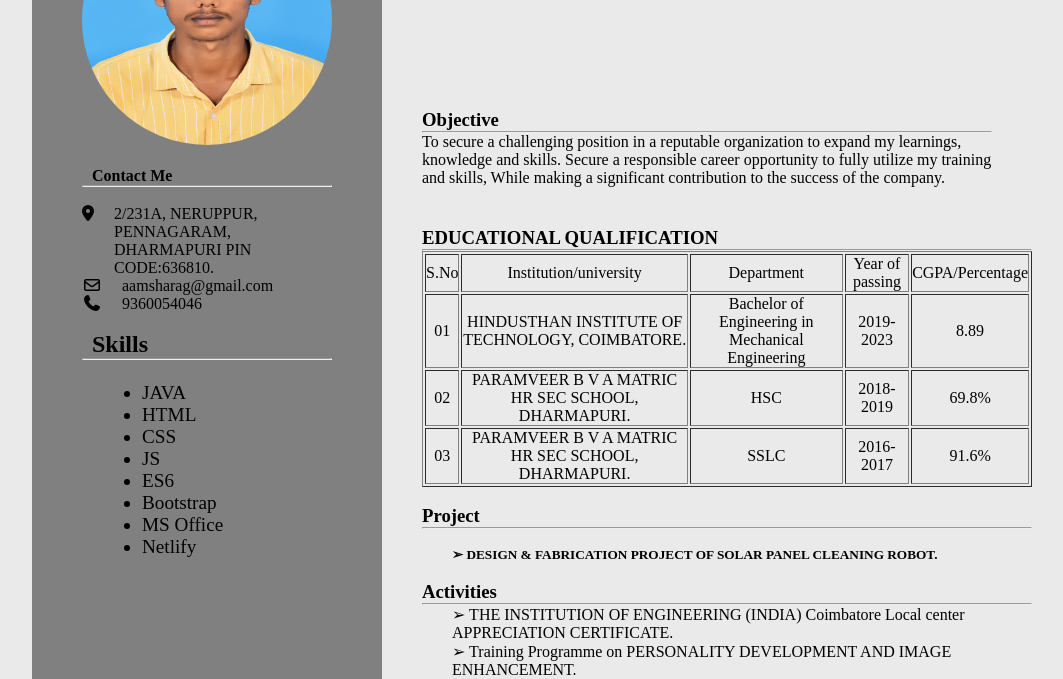
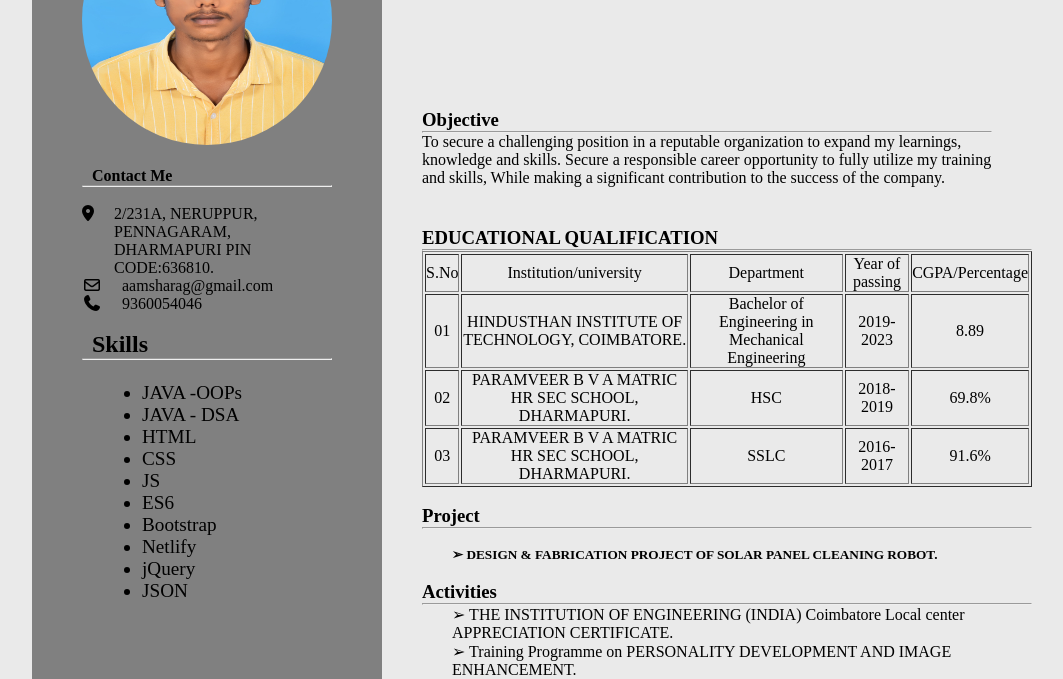
Before and after one commit to Amsharaj/Resume, a plain HTML site: page index.html in a window 1280 px wide. Shown: the part 155-834 px from the top of the page, without its empty margins (108-1171 px from the left). Drawn offline with nearby package versions, Linux system fonts and the light colour scheme; a web font is replaced by a local one.

Commit message:
updated skills

```diff
--- a/index.html
+++ b/index.html
@@ -34,7 +34,8 @@
                 "add": "2/231A, NERUPPUR, PENNAGARAM, DHARMAPURI PIN CODE:636810.",
                 "phone": "9360054046",
                 "mail":"aamsharag@gmail.com",
-                "skills": ["JAVA", "HTML", "CSS", "JS", "ES6", "Bootstrap", "MS Office", "Netlify"],
+                "skills": ["JAVA -OOPs","JAVA - DSA", "HTML", "CSS", "JS", "ES6", "Bootstrap", "Netlify", "jQuery", "JSON"],
+                "tools": [""],
                 "bio": "To secure a challenging position in a reputable organization to expand my learnings, knowledge and skills. Secure a responsible career opportunity to fully utilize my training and skills, While making a significant contribution to the success of the company.",
                 "qualification": [
                     {
```
